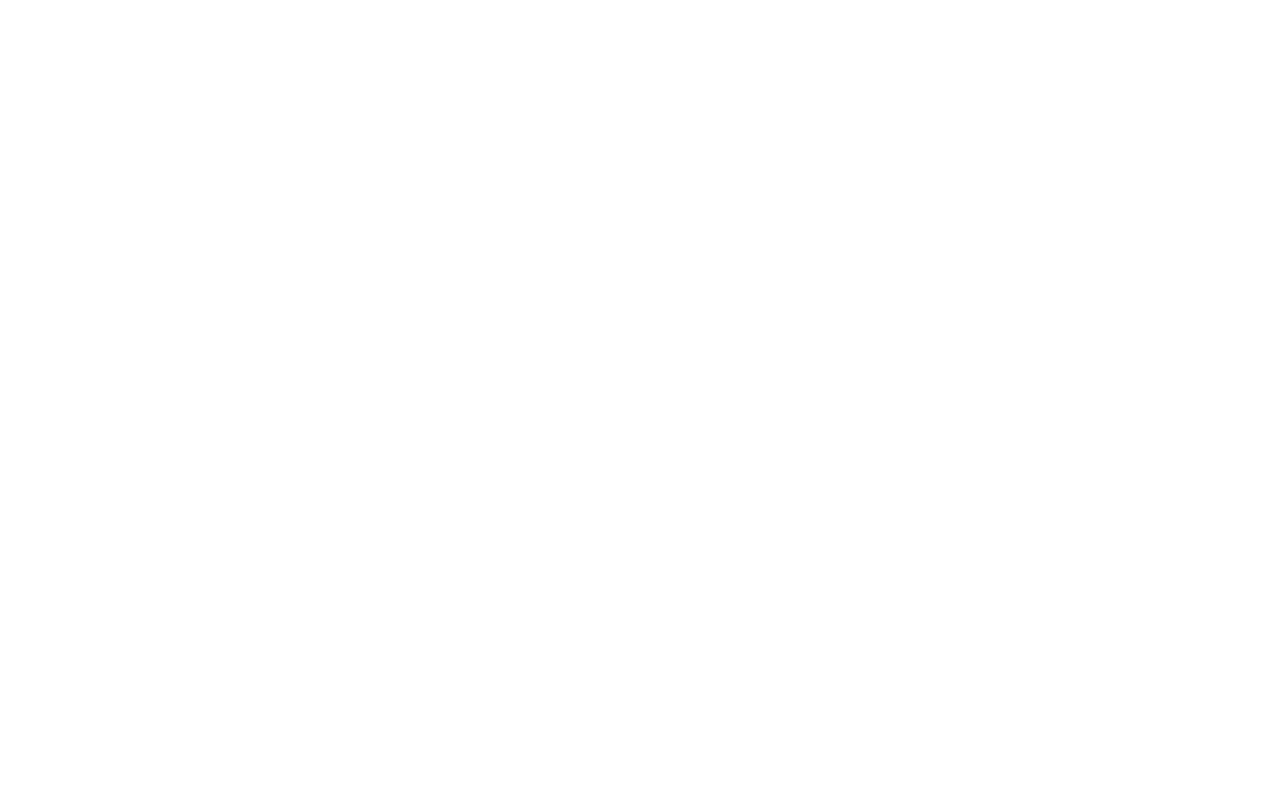
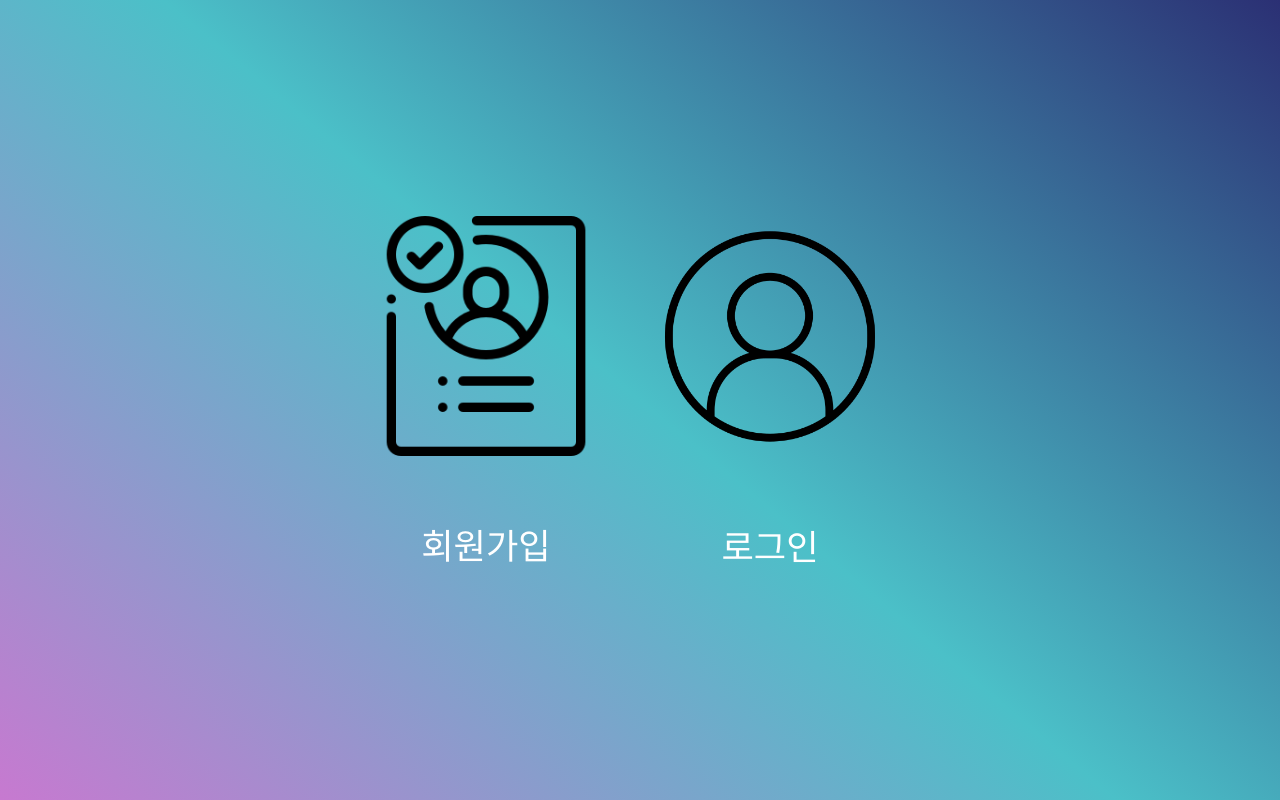
Before and after one commit to SKHU-Capstone-Design/Frontend, a React (Vite) app: page /user in a window 1280 px wide. Before the commit this address had no page. Built offline with nearby package versions, Linux system fonts and the light colour scheme.

Commit message:
feat : make a select page

```diff
--- /dev/null
+++ b/src/Pages/Login_or_Siginup.tsx
@@ -0,0 +1,25 @@
+import { Link } from 'react-router-dom';
+import "../Styles/Select.less";
+import loginImage from "../public/login.png";
+import signupImage from "../public/signup.png";
+
+function Select() {
+    return (
+        <div className="select">
+            <div className="selectwrap">
+                <div className="image-container">
+                    <Link to="/user/save" className="signup-link">
+                        <img src={signupImage} alt="Signup" className="signup-image" />
+                        <p className="signup-text">회원가입</p>
+                    </Link>
+                    <Link to="/user/login" className="login-link">
+                        <img src={loginImage} alt="Login" className="login-image" />
+                        <p className="login-text">로그인</p>
+                    </Link>
+                </div>
+            </div>
+        </div>
+    );
+}
+
+export default Select;
--- a/src/Pages/Signup.tsx
+++ b/src/Pages/Signup.tsx
@@ -1,4 +1,4 @@
-
+import { Link } from 'react-router-dom';
 function Signup() {
 
     return (
--- /dev/null
+++ b/src/Styles/Select.less
@@ -0,0 +1,55 @@
+html, body {
+    margin: 0;
+    padding: 0;
+    height: 100%;
+    width: 100%;
+}
+
+.select {
+    background: linear-gradient(40deg, rgb(199, 121, 208), rgb(75, 192, 200), #2b3074);
+    height: 100vh;
+    width: 100%;
+    margin: 0;
+    padding: 0;
+}
+
+.image-container {
+    display: flex;
+    justify-content: center;
+    align-items: center;
+    height: 100%;
+}
+
+img {
+    margin-top: 50em;
+    width: 18em;
+    margin: 0 10px;
+}
+
+.signup-image{
+    width: 15em;
+    margin: 0 10px;
+    position: relative;
+    bottom: -22px;
+
+}
+
+.text {
+    text-align: center;
+    margin-top: 10px;
+    color: white;
+}
+.login-text, .signup-text{
+    text-align: center;
+    font-size: 2.2em;
+
+}
+
+.signup-text{
+    margin-top: 80px;
+}
+.signup-link, .login-link {
+    margin-top: 15%;
+    text-decoration: none;
+    color: white;
+}
--- a/src/main.tsx
+++ b/src/main.tsx
@@ -4,6 +4,7 @@
 import Login from './Pages/Login.tsx';
 import Root from './Pages/Root.tsx';
 import Signup from './Pages/Signup.tsx';
+import Select from './Pages/Login_or_Siginup.tsx';
 
 const root = ReactDOM.createRoot(document.getElementById('root')!);
 root.render(
@@ -13,6 +14,7 @@
         <Route path="/" element={<Root />} />
         <Route path="/user/login" element={<Login />} />
         <Route path="/user/save" element={<Signup />} />
+        <Route path="/user" element={<Select />} />
       </Routes>
     </BrowserRouter>
   </React.StrictMode>
```
Also changed, not shown: src/public/login.png (added), src/public/signup.png (added).
